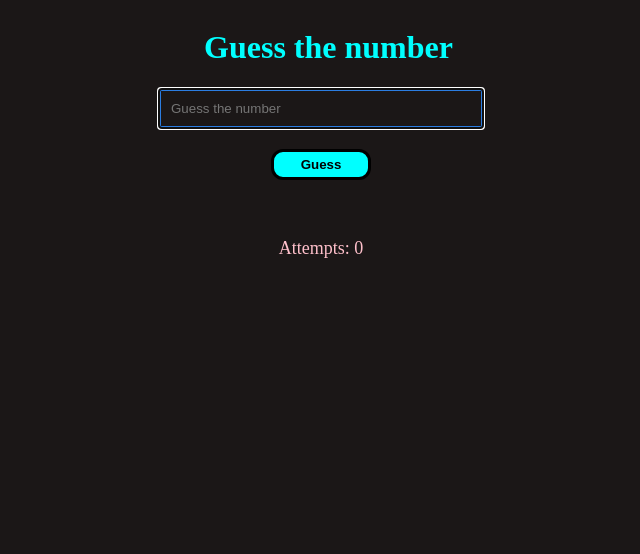
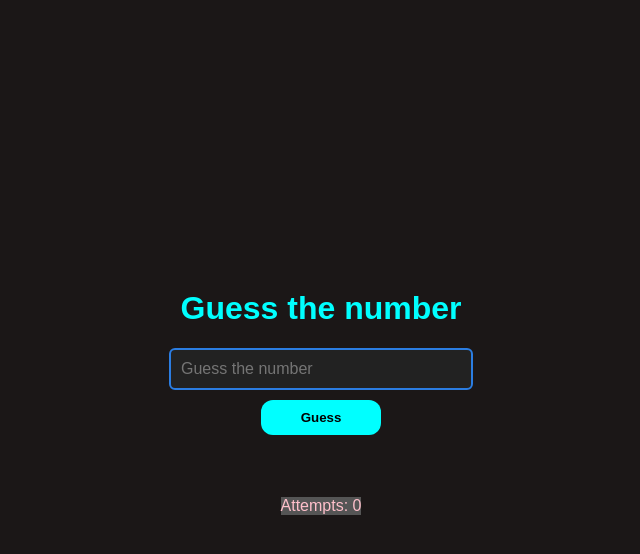
Before and after one commit to kratigupta04012008-ui/mini-js-projects, a plain HTML site: page index.html in a window 1280 px wide. Shown: the whole page, without its empty margins (319-959 px from the left). Drawn offline with Linux system fonts and the light colour scheme.

Commit message:
some changes

```diff
--- a/script.js
+++ b/script.js
@@ -18,20 +18,24 @@ function init(){
   ipt.disabled=false;
   button.disabled=false;
   resetbtn.style.display='none';
+  result.textContent='';
   ipt.focus();
 }
 
 function checkGuess(){
 
+  if(ipt.value === isNaN || ipt.value<1 || ipt.value>100){
+    result.textContent = "⚠️ Please enter a number between 1 and 100!";
+    return;
+  }
+
   count++;
 
   if(ipt.value>x){
     result.textContent="Too High! Try a lower number.";
-    count++;
     attempt.textContent=`Guesses taken: ${count}`;
   }else if(ipt.value<x){
     result.textContent="Too Low! Try a higher number.";
-    count++;
     attempt.textContent=`Guesses taken: ${count}`;
   }else if(ipt.value==x){
     result.textContent=`Congratulations! You guessed it in ${count} attempts!`;
--- a/style.css
+++ b/style.css
@@ -1,40 +1,48 @@
-* {
+body {
     background-color: rgb(27, 23, 23);
     color:white;
+    margin:0;
+    padding:0;
+    font-family: sans-serif;
 }
 #main{
   display:flex;
   flex-direction: column;
   justify-content: center;
   align-items: center;
+  min-height: 100vh;
 }
 .heading{
   color:aqua;
-  margin-left:15px;
 }
 .input{
-  border:solid;
-  padding:10px;
-  width:300px;
-  border-color:rgb(43, 125, 226);
+  border: 2px solid rgb(43, 125, 226);
+  padding: 10px;
+  width: 280px;
+  border-radius: 6px;
+  background-color: #222;
+  color: white;
+  font-size: 1rem;
+  outline: none;
 }
 .btn,
 .reset{
-  border:solid;
-  background-color:aqua;
-  color:black;
+  border: none;
+  background-color: aqua;
+  color: black;
   font-weight: bold;
-  padding:5px;
-  border-radius:12px;
-  width:100px;
-  display:block;
-  margin:20px;
-  margin-bottom:4px;
+  padding: 10px;
+  border-radius: 12px;
+  width: 120px;
+  margin: 10px;
+  cursor: pointer;
 }
 .attempts{
-  font-size: large;
+  background-color: #555;
+  cursor: not-allowed;
 }
 .result{
-  font-size:large;
-  font-weight:bold;
+  font-size: large;
+  font-weight: bold;
+  text-align: center;
 }
```
